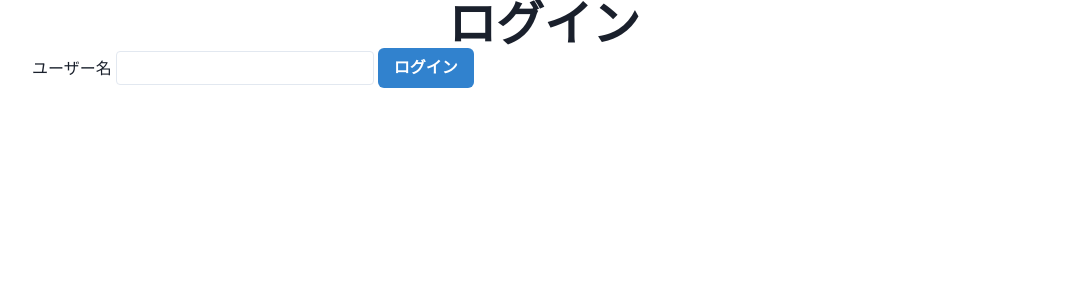
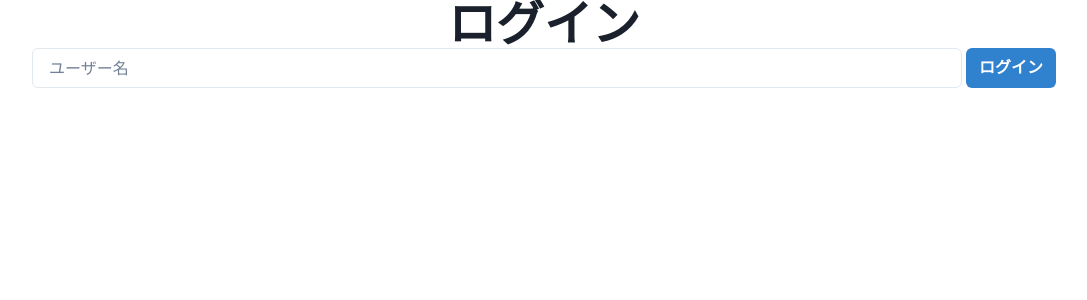
Before and after one commit to komishin/react-practice, a React app: page /todo in a window 1280 px wide. Shown: the top 300 px of the page, without its empty margins (96-1183 px from the left). Built offline with nearby package versions, Linux system fonts and the light colour scheme.

Commit message:
テキストフィールドをchakraUIに変更

```diff
--- a/src/js/components/parts/TextField.tsx
+++ /dev/null
@@ -1,26 +0,0 @@
-import React from 'react'
-
-type Props = {
-  id: string
-  label: string
-  value: string
-  onChange: (value: string) => void
- type : 'text' | 'date'
-}
-
-export const TextField = ({id, label, value, onChange, type }: Props) => {
-    console.log('TextFieldコンポーネントのレンダー')
-
-  return (
-    <div className='flex gap-1 items-center'>
-      <label htmlFor="id">{label}</label>
-      <input
-        id={id}
-        type={type}
-        value={value}
-        onChange={(e) => onChange(e.target.value)}
-        className="border rounded p-1"
-      />
-    </div>
-  )
-}
--- a/src/js/components/todo/NewTodoForm.tsx
+++ b/src/js/components/todo/NewTodoForm.tsx
@@ -1,18 +1,15 @@
 import React, { useState } from 'react'
-import { TextField } from '../parts/TextField'
-import { Button } from '@chakra-ui/react'
-
+import { Button, Input } from '@chakra-ui/react'
 
 type Props = {
   addTodo: (newTask: string, newPerson: string, newDeadline: string) => void
 }
 
-export const NewTodoForm = ({addTodo }: Props) => {
+export const NewTodoForm = ({ addTodo }: Props) => {
   const [newTask, setNewTask] = useState<string>('')
   const [newPerson, setNewPerson] = useState<string>('')
   const [newDeadline, setNewDeadline] = useState<string>('')
   const addNewTodo = () => {
-
     addTodo(newTask, newPerson, newDeadline)
     setNewTask('')
     setNewPerson('')
@@ -21,28 +18,24 @@ export const NewTodoForm = ({addTodo }: Props) => {
 
   return (
     <div className="flex gap-5">
-      <TextField
-        id="new-task"
-        label="タスク名"
-        type="text"
+      <Input
+        placeholder="タスク名"
         value={newTask}
-        onChange={setNewTask}
-      ></TextField>
-      <TextField
-        id="new-person"
-        label="担当者名"
-        type="text"
+        onChange={(e) => setNewTask(e.target.value)}
+      />
+      <Input
+        placeholder="担当者名"
         value={newPerson}
-        onChange={setNewPerson}
-      ></TextField>
-      <TextField
-        id="new-deadline"
-        label="締切"
-        type="date"
+        onChange={(e) => setNewPerson(e.target.value)}
+      />
+      <Input
+        placeholder="締切"
         value={newDeadline}
-        onChange={setNewDeadline}
-      ></TextField>
-      <Button onClick={addNewTodo} colorScheme="blue">追加</Button>
+        onChange={(e) => setNewDeadline(e.target.value)}
+      />
+      <Button onClick={addNewTodo} colorScheme="blue" w={"40"}>
+        追加
+      </Button>
     </div>
   )
 }
--- a/src/js/pages/Login.tsx
+++ b/src/js/pages/Login.tsx
@@ -1,27 +1,27 @@
 import React from 'react'
 
-import { TextField } from '../components/parts/TextField'
-
 import { useAuth } from '../hooks/use-auth'
-import { Button, Heading } from '@chakra-ui/react'
+import { Button, Heading, Input } from '@chakra-ui/react'
 
 export const Login = () => {
   const { login, userName, setUserName } = useAuth()
   return (
     <main className="my-0 mx-auto w-4/5 text-center">
-      <Heading as="h1" size='2xl'>ログイン</Heading>
+      <Heading as="h1" size="2xl">
+        ログイン
+      </Heading>
       <div className="flex gap-1">
-        <TextField
-          id="user-name"
-          label="ユーザー名"
-          type="text"
+        <Input
+          placeholder="ユーザー名"
           value={userName}
-          onChange={setUserName}
-        ></TextField>
+          onChange={(e) => setUserName(e.target.value)}
+        />
         {/* <Button onClick={login} color="blue">
           ログイン
         </Button> */}
-        <Button colorScheme='blue' onClick={login}>ログイン</Button>
+        <Button colorScheme="blue" onClick={login}>
+          ログイン
+        </Button>
       </div>
     </main>
   )
--- a/src/js/pages/Todo.tsx
+++ b/src/js/pages/Todo.tsx
@@ -3,25 +3,29 @@ import { NewTodoForm } from '../components/todo/NewTodoForm'
 import { TodoList } from '../components/todo/TodoList'
 import { useAuth } from '../hooks/use-auth'
 import { useTodoList } from '../hooks/use-todoList'
-import { TextField } from '../components/parts/TextField'
-import { Button, Heading } from '@chakra-ui/react'
+import { Button, Heading, Input } from '@chakra-ui/react'
 
 export const Todo = () => {
-  const { todoList, addTodo, deleteTodo, filterWord, setFilterWord } = useTodoList()
+  const { todoList, addTodo, deleteTodo, filterWord, setFilterWord } =
+    useTodoList()
 
   const { logout, userName } = useAuth()
 
   return (
     <main className="my-0 mx-auto w-4/5 text-center">
-      <Heading as="h1" size='2xl'>TODO</Heading>
+      <Heading as="h1" size="2xl">
+        TODO
+      </Heading>
       <div>{userName}</div>
       <div>
-        <Button onClick={logout} colorScheme='red' size="xs">
+        <Button onClick={logout} colorScheme="red" size="xs">
           ログアウト
         </Button>
       </div>
       <div className="mt-8">
-        <Heading as="h2" size='xl'>新規TODO作成</Heading>
+        <Heading as="h2" size="xl">
+          新規TODO作成
+        </Heading>
         <div className="mt-8">
           <NewTodoForm addTodo={addTodo} />
         </div>
@@ -29,12 +33,11 @@ export const Todo = () => {
       <div className="mt-8">
         <Heading as="h2">TODO一覧</Heading>
         <div className="mt-8">
-          <TextField
-            label="絞り込み"
-            id={'filter-word'}
+
+          <Input
+            placeholder="絞り込み"
             value={filterWord}
-            onChange={setFilterWord}
-            type='text'
+            onChange={(e) => setFilterWord(e.target.value)}
           />
         </div>
         <div className="mt-8">
```
